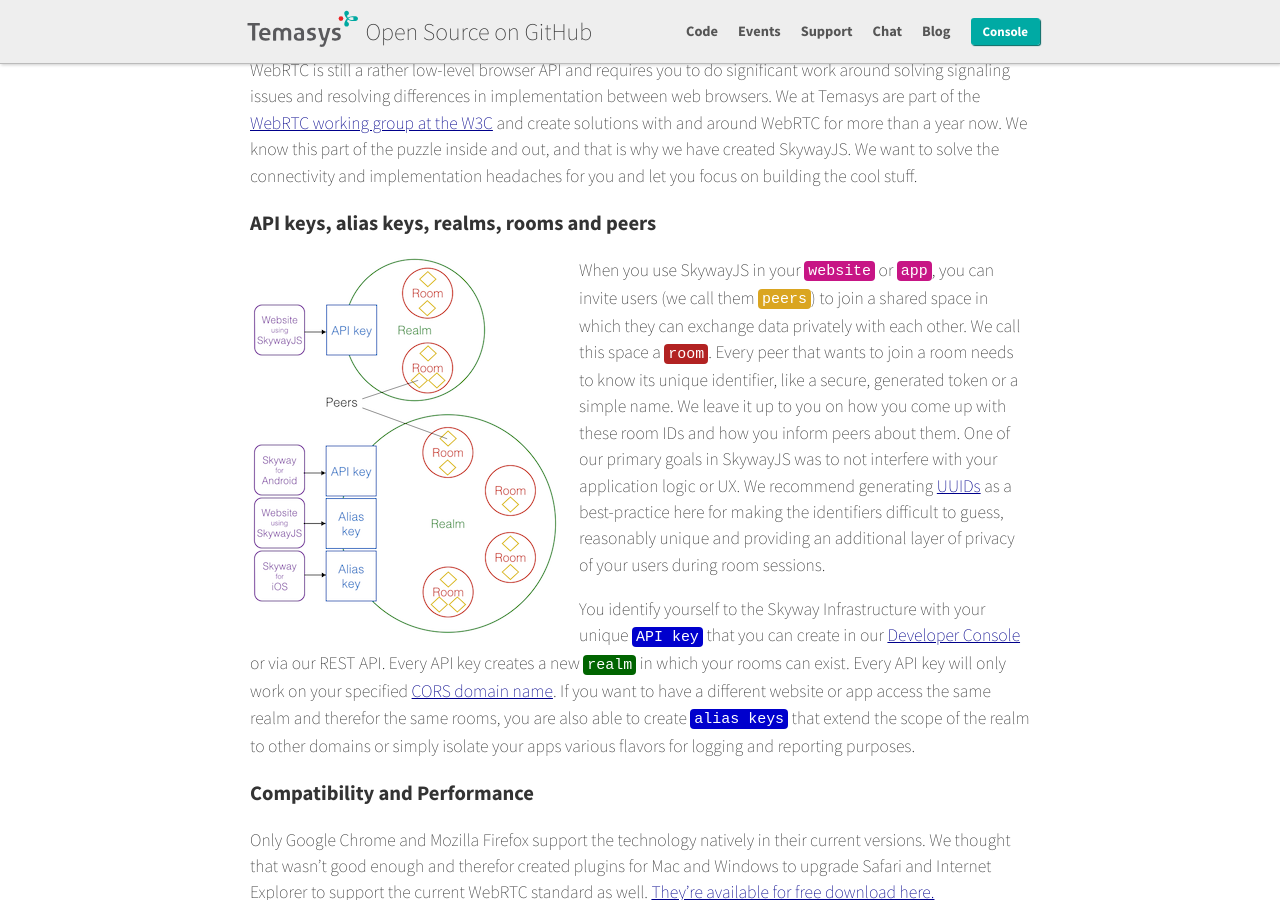
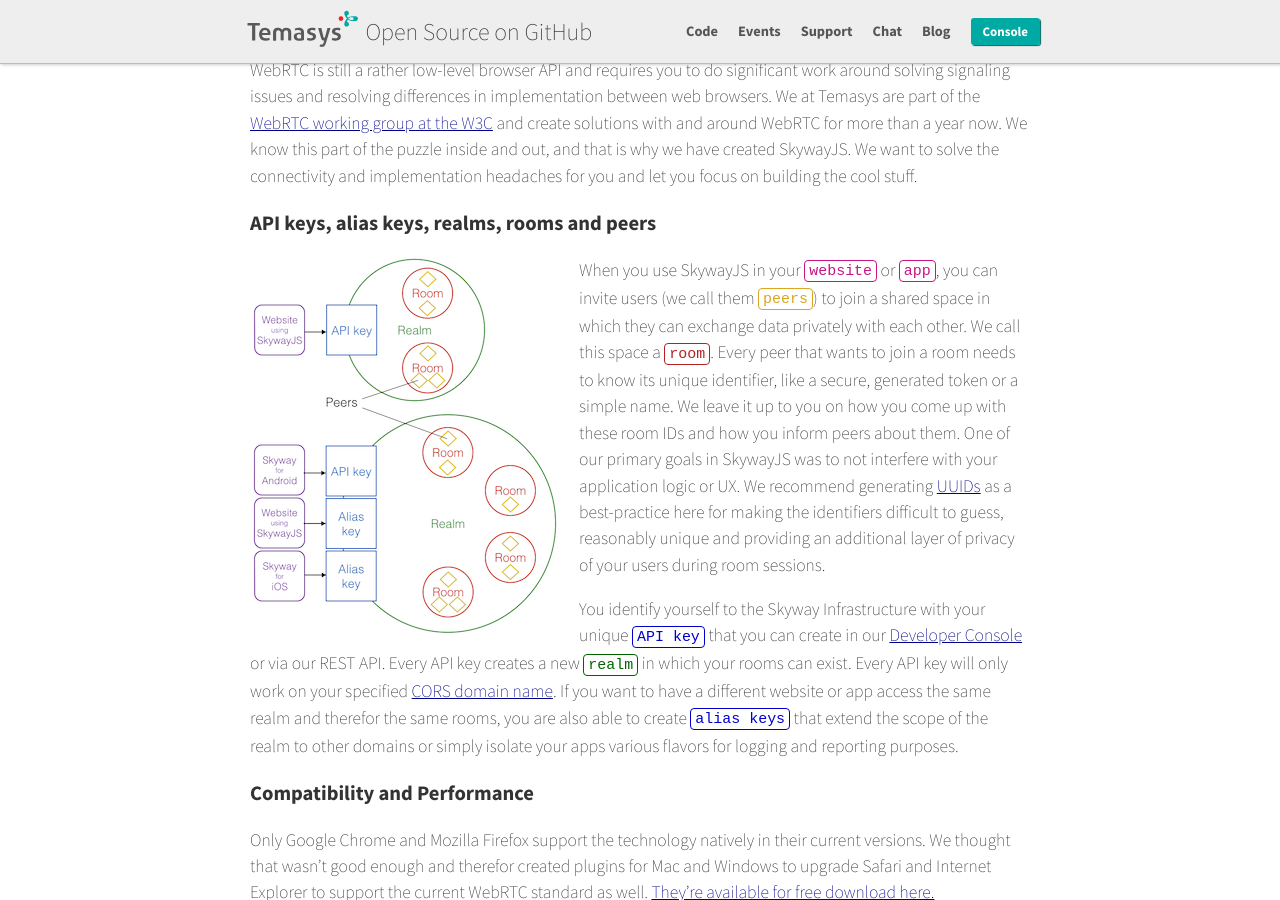
Before and after one commit to Temasys/temasys.github.io, a Jekyll site: the page built from _posts/2014-08-08-Getting_started_with_WebRTC_and_SkywayJS.markdown, in a window 1280 px wide and 900 px high, scrolled down 940 px. Built offline with Jekyll 4.4.1, drawn with Linux system fonts in a browser that asks for light colours; nearby versions of some CDN libraries; Markdown is read by kramdown in place of the engine named in the settings.

Commit message:
outlines

```diff
--- a/_posts/2014-08-08-Getting_started_with_WebRTC_and_SkywayJS.markdown
+++ b/_posts/2014-08-08-Getting_started_with_WebRTC_and_SkywayJS.markdown
@@ -32,9 +32,9 @@
 
 ### API keys, alias keys, realms, rooms and peers
 
-<img src="/resources/img/realmsandrooms.png" style="float:left; margin-right: 20px;" />When you use SkywayJS in your <em style="color: #fff; background-color: MediumVioletRed;">website</em> or <em style="color: #fff; background-color: MediumVioletRed;">app</em>, you can invite users (we call them <em style="color: #fff; background-color: goldenrod;">peers</em>) to join a shared space in which they can exchange data privately with each other. We call this space a <em style="color: #fff; background-color: firebrick;">room</em>. Every peer that wants to join a room needs to know its unique identifier, like a secure, generated token or a simple name. We leave it up to you on how you come up with these room IDs and how you inform peers about them. One of our primary goals in SkywayJS was to not interfere with your application logic or UX. We recommend generating [UUIDs](http://jsfiddle.net/briguy37/2MVFd/) as a best-practice here for making the identifiers difficult to guess, reasonably unique and providing an additional layer of privacy of your users during room sessions.
+<img src="/resources/img/realmsandrooms.png" style="float:left; margin-right: 20px;" />When you use SkywayJS in your <em style="color: MediumVioletRed; background-color: #fff; border: 1px solid MediumVioletRed;">website</em> or <em style="color: MediumVioletRed; background-color: #fff; border: 1px solid MediumVioletRed;">app</em>, you can invite users (we call them <em style="color: goldenrod; background-color: #fff; border: 1px solid goldenrod;">peers</em>) to join a shared space in which they can exchange data privately with each other. We call this space a <em style="color: firebrick; background-color: #fff; border: 1px solid firebrick;">room</em>. Every peer that wants to join a room needs to know its unique identifier, like a secure, generated token or a simple name. We leave it up to you on how you come up with these room IDs and how you inform peers about them. One of our primary goals in SkywayJS was to not interfere with your application logic or UX. We recommend generating [UUIDs](http://jsfiddle.net/briguy37/2MVFd/) as a best-practice here for making the identifiers difficult to guess, reasonably unique and providing an additional layer of privacy of your users during room sessions.
 
-You identify yourself to the Skyway Infrastructure with your unique <em style="color: #fff; background-color: mediumblue;">API key</em> that you can create in our [Developer Console](https://developer.temasys.com.sg) or via our REST API. Every API key creates a new <em style="color: #fff; background-color: darkgreen;">realm</em> in which your rooms can exist. Every API key will only work on your specified [CORS domain name](http://en.wikipedia.org/wiki/Cross-origin_resource_sharing). If you want to have a different website or app access the same realm and therefor the same rooms, you are also able to create <em style="color: #fff; background-color: mediumblue;">alias keys</em> that extend the scope of the realm to other domains or simply isolate your apps various flavors for logging and reporting purposes.
+You identify yourself to the Skyway Infrastructure with your unique <em style="color: mediumblue; background-color: #fff; border: 1px solid mediumblue;">API key</em> that you can create in our [Developer Console](https://developer.temasys.com.sg) or via our REST API. Every API key creates a new <em style="color: darkgreen; background-color: #fff; border: 1px solid darkgreen;">realm</em> in which your rooms can exist. Every API key will only work on your specified [CORS domain name](http://en.wikipedia.org/wiki/Cross-origin_resource_sharing). If you want to have a different website or app access the same realm and therefor the same rooms, you are also able to create <em style="color: mediumblue; background-color: #fff; border: 1px solid mediumblue;">alias keys</em> that extend the scope of the realm to other domains or simply isolate your apps various flavors for logging and reporting purposes.
 
 
 ### Compatibility and Performance
```
